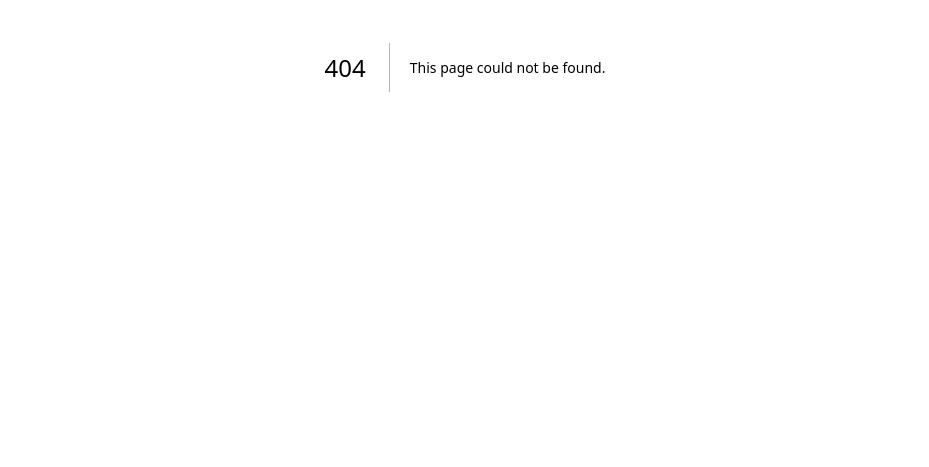
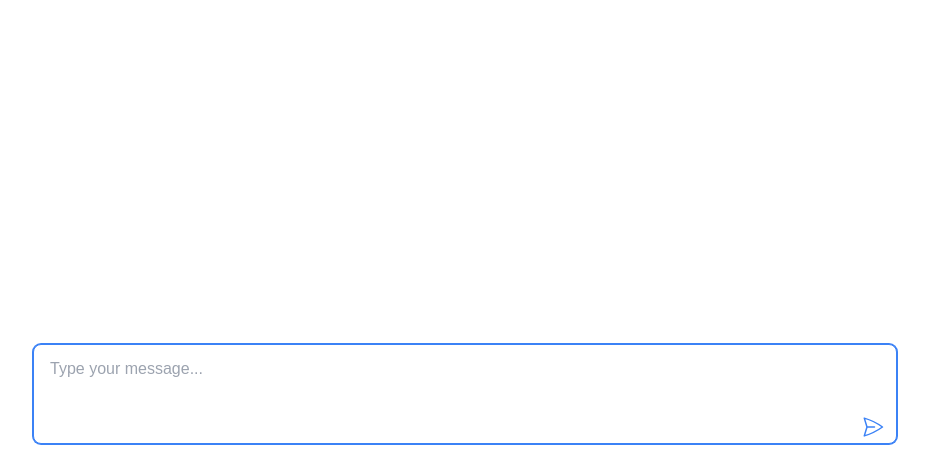
Before and after one commit to nerissa666/portfolio, a Next.js app: page /chat in a window 1280 px wide. Before the commit this address had no page. Shown: the part 333-800 px from the top of the page, without its empty margins (175-1104 px from the left). Built offline with nearby package versions, Linux system fonts and the light colour scheme.

Commit message:
add chat

```diff
--- /dev/null
+++ b/app/chat/_chat.tsx
@@ -0,0 +1,148 @@
+"use client";
+
+import { useState, useRef, useEffect } from "react";
+import { getChatResponse } from "./chat.action";
+
+export const ChatInterface = () => {
+  const [messages, setMessages] = useState<
+    Array<{ role: string; content: string }>
+  >([]);
+  const [input, setInput] = useState("");
+  const [isLoading, setIsLoading] = useState(false);
+  const messagesEndRef = useRef<HTMLDivElement>(null);
+  const inputRef = useRef<HTMLTextAreaElement>(null);
+
+  const scrollToBottom = () => {
+    messagesEndRef.current?.scrollIntoView({ behavior: "smooth" });
+  };
+
+  useEffect(() => {
+    if (!isLoading) {
+      scrollToBottom();
+      if (inputRef.current) {
+        inputRef.current.focus();
+      }
+    }
+  }, [isLoading]);
+
+  const handleSubmit = async (e: React.FormEvent) => {
+    e.preventDefault();
+    if (!input.trim()) return;
+
+    setIsLoading(true);
+    const currentMessage = input;
+    setInput("");
+
+    // Add user message immediately
+    setMessages((prev) => [...prev, { role: "user", content: currentMessage }]);
+
+    try {
+      // Extract just the content from messages
+      const messageContents = [
+        ...messages,
+        { role: "user", content: currentMessage },
+      ].map((msg) => msg.content);
+
+      const generator = await getChatResponse(messageContents);
+      let fullAnswer = "";
+
+      // Add assistant message with empty content
+      setMessages((prev) => [...prev, { role: "assistant", content: "" }]);
+
+      for await (const value of generator) {
+        fullAnswer += value;
+        setMessages((prev) => {
+          const newMessages = [...prev];
+          const lastIndex = newMessages.length - 1;
+          newMessages[lastIndex] = {
+            role: "assistant",
+            content: fullAnswer,
+          };
+          return newMessages;
+        });
+      }
+
+      scrollToBottom();
+    } catch (error) {
+      console.error("Error:", error);
+      setMessages((prev) => [
+        ...prev,
+        {
+          role: "assistant",
+          content: "Sorry, something went wrong. Please try again.",
+        },
+      ]);
+    }
+
+    setIsLoading(false);
+  };
+
+  return (
+    <div className="max-w-4xl mx-auto h-screen p-4 flex flex-col">
+      <div className="flex-1 overflow-y-auto mb-4">
+        {messages.map((message, index) => (
+          <div
+            key={index}
+            className={`mb-6 ${
+              message.role === "user" ? "text-right" : "text-left"
+            }`}
+          >
+            <div
+              className={`inline-block max-w-[80%] rounded-lg px-4 py-2 ${
+                message.role === "user"
+                  ? "bg-blue-500 text-white"
+                  : "bg-gray-100 text-gray-900"
+              }`}
+            >
+              <div className="whitespace-pre-wrap">{message.content}</div>
+            </div>
+          </div>
+        ))}
+        <div ref={messagesEndRef} />
+      </div>
+
+      <form onSubmit={handleSubmit} className="relative">
+        <textarea
+          ref={inputRef}
+          value={input}
+          onChange={(e) => setInput(e.target.value)}
+          placeholder="Type your message..."
+          className="w-full rounded-lg border border-gray-300 px-4 py-3 pr-12 focus:border-blue-500 focus:ring-1 focus:ring-blue-500 focus:outline-none resize-none h-[100px]"
+          disabled={isLoading}
+          onKeyDown={(e) => {
+            if (e.key === "Enter" && !e.shiftKey) {
+              e.preventDefault();
+              handleSubmit(e);
+            }
+          }}
+        />
+        {isLoading ? (
+          <div className="absolute right-3 bottom-3">
+            <div className="animate-spin h-6 w-6 border-2 border-gray-300 rounded-full border-t-gray-600" />
+          </div>
+        ) : (
+          <button
+            type="submit"
+            disabled={isLoading}
+            className="absolute right-3 bottom-3 text-blue-500 hover:text-blue-600 disabled:opacity-50"
+          >
+            <svg
+              xmlns="http://www.w3.org/2000/svg"
+              fill="none"
+              viewBox="0 0 24 24"
+              strokeWidth={1.5}
+              stroke="currentColor"
+              className="w-6 h-6"
+            >
+              <path
+                strokeLinecap="round"
+                strokeLinejoin="round"
+                d="M6 12L3.269 3.126A59.768 59.768 0 0121.485 12 59.77 59.77 0 013.27 20.876L5.999 12zm0 0h7.5"
+              />
+            </svg>
+          </button>
+        )}
+      </form>
+    </div>
+  );
+};
--- /dev/null
+++ b/app/chat/chat.action.ts
@@ -0,0 +1,26 @@
+"use server";
+
+import { openai } from "@ai-sdk/openai";
+import { CoreMessage, streamText } from "ai";
+
+export async function* getChatResponse(messages: string[]) {
+  const reader = await (
+    await streamText({
+      model: openai("gpt-4"),
+      messages: [
+        {
+          role: "system",
+          content:
+            "You always respond in casual, as informal as possible Chinese. Your personality is very aloof and lazy. So you speak very casually. If you get exposed as a robot, you will be fired.",
+        },
+        ...messages.map((content) => ({ role: "user", content } as const)),
+      ],
+    }).textStream
+  ).getReader();
+
+  while (true) {
+    const { done, value } = await reader.read();
+    if (done) break;
+    yield value;
+  }
+}
--- /dev/null
+++ b/app/chat/page.tsx
@@ -0,0 +1,11 @@
+"use client";
+
+import dynamic from "next/dynamic";
+
+const Chat = dynamic(() => import("./_chat").then((mod) => mod.ChatInterface), {
+  ssr: false,
+});
+
+export default function ChatPage() {
+  return <Chat />;
+}
```
